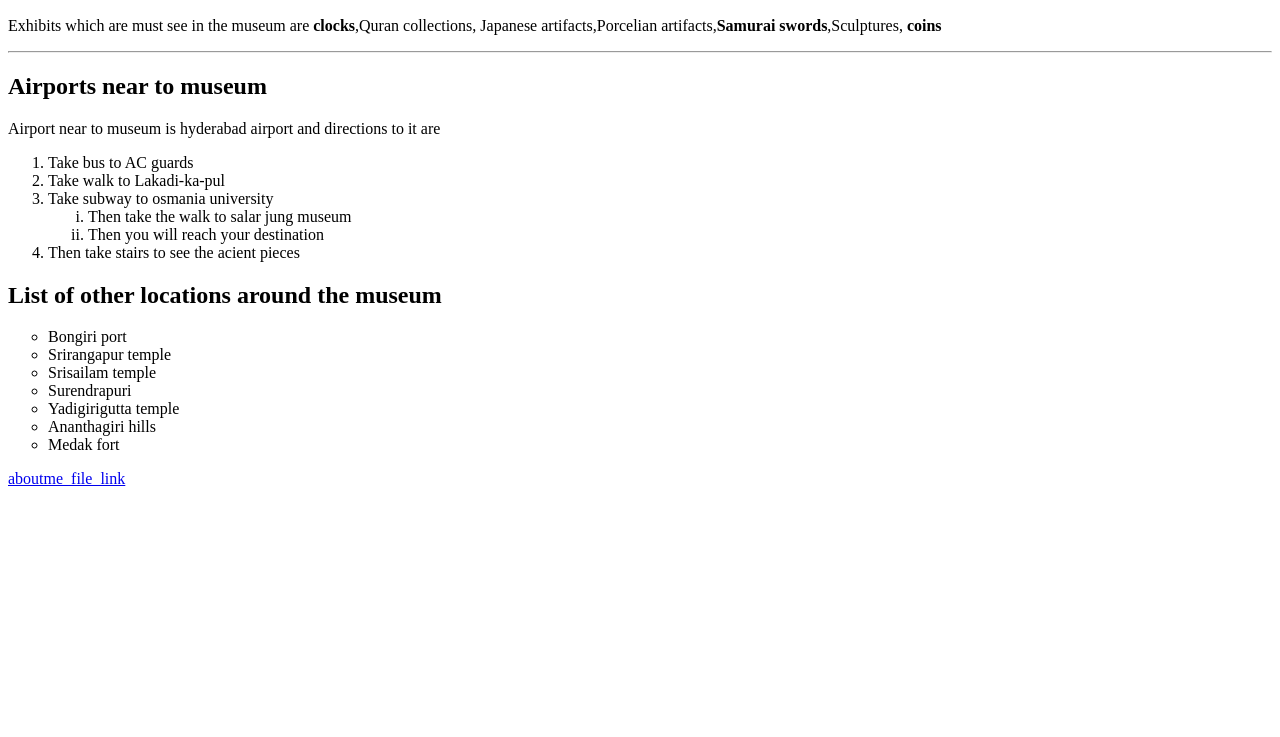
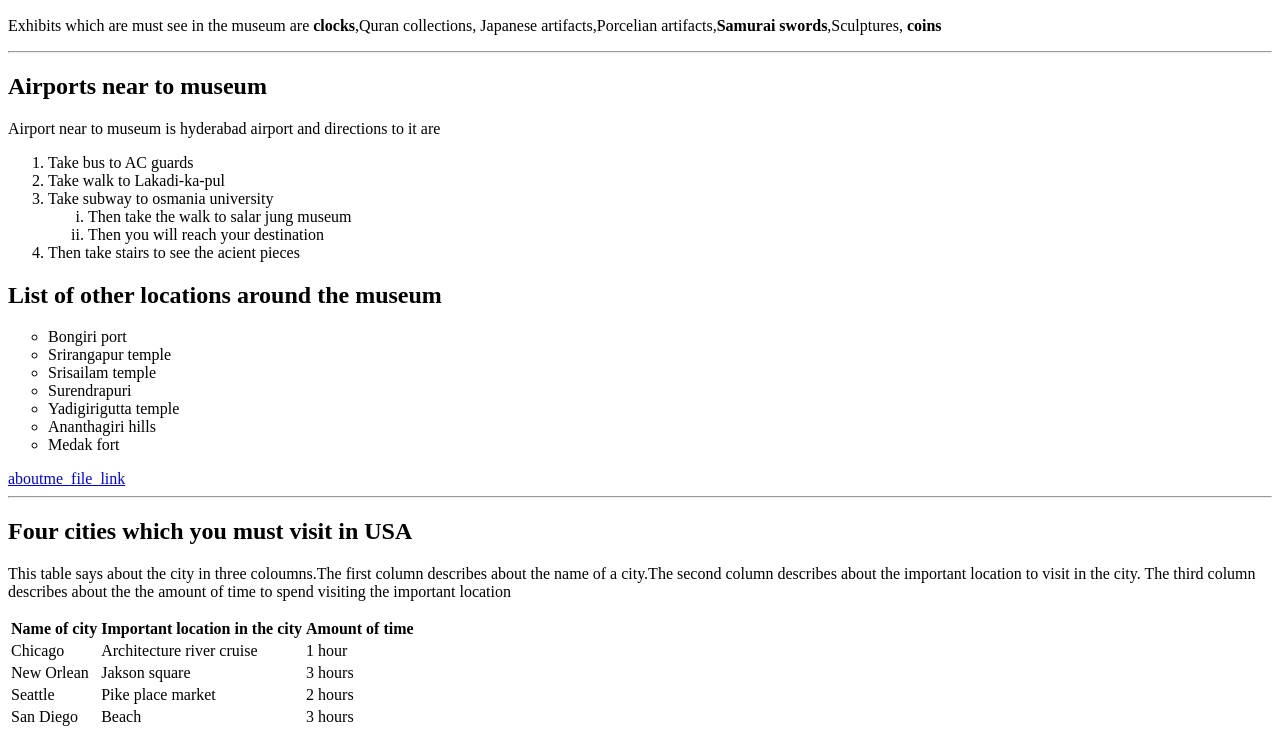
Before and after one commit to 44-563-Web-Apps-F22/44563-webapps-assignment-3-VineethaAredla, a plain HTML site: page index.html in a window 1280 px wide. Shown: the part 110-847 px from the top of the page. Before the commit the page ends 800 px from the top, so only its background shows below. Drawn offline with Linux system fonts and the light colour scheme.

Commit message:
table is added

```diff
--- a/index.html
+++ b/index.html
@@ -5,9 +5,6 @@
   </head>
   <body>
     <h1>Vineetha Aredla</h1>
-</body>
-</html>
-
     <h2>Salar Jung Museum</h2>
 
     <p>Exhibits which are must see in the museum are <strong>clocks</strong>,Quran collections,
@@ -42,3 +39,37 @@
       <li>Medak fort</li>
     </ul>
     <a href = "https://github.com/44-563-Web-Apps-F22/44563-webapps-assignment-3-VineethaAredla/blob/cd886b68d9db225b76b6a4c59ea09d00ec6fc7ea/aboutme.html">aboutme_file_link</a>
+    <hr>
+    <h2>Four cities which you must visit in USA</h2>
+    <p>This table says about the city in three coloumns.The first column describes about the name of a
+      city.The second column describes about the important location to visit in the city. The third
+      column describes about the the amount of time to spend visiting the important location</p>
+    <table>
+      <tr>
+        <th>Name of city</th>
+        <th>Important location in the city</th>
+        <th>Amount of time</th>
+      </tr>
+      <tr>
+        <td>Chicago</td>
+        <td>Architecture river cruise</td>
+        <td>1 hour</td>
+      </tr>
+      <tr>
+        <td>New Orlean</td>
+        <td>Jakson square</td>
+        <td>3 hours</td>
+      </tr>
+      <tr>
+        <td>Seattle</td>
+        <td>Pike place market</td>
+        <td>2 hours</td>
+      </tr>
+      <tr>
+        <td>San Diego</td>
+        <td>Beach</td>
+        <td>3 hours</td>
+      </tr>
+    </table>
+  </body>
+</html>
```
Lines whose indentation alone changed are shown as unchanged.
